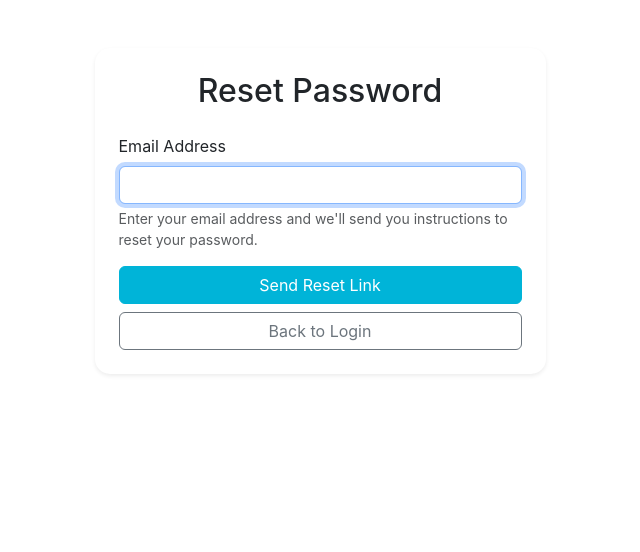
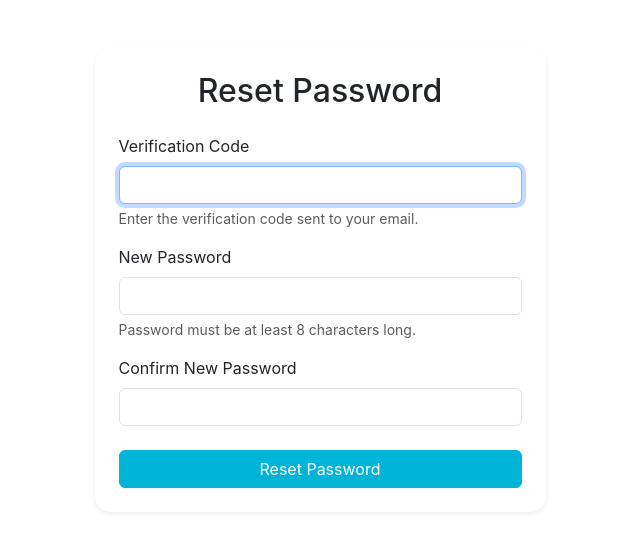
Before and after one commit to DangeloV-2025/AccessPoint_V3, a Flask app: page /reset-password in a window 1280 px wide. Shown: the part 72-624 px from the top of the page, without its empty margins (320-960 px from the left). Run offline with Flask 3, Linux system fonts and the light colour scheme; parts of the project's set-up code (start-up, migrations or seed data) failed here and were passed over.

Commit message:
Forgot password attempt v7

```diff
--- a/app/routes/auth.py
+++ b/app/routes/auth.py
@@ -181,118 +181,50 @@ def forgot_password():
     if request.method == 'POST':
         email = request.form.get('email')
         try:
-            # Send password reset email through Supabase
-            result = supabase.auth.reset_password_email(email)
-            flash('Password reset link has been sent to your email.', 'success')
-            return redirect(url_for('auth.login'))
+            # Send OTP via email
+            result = supabase.auth.reset_password_for_email(email)
+            flash('A verification code has been sent to your email.', 'success')
+            # Pass email to next step
+            return redirect(url_for('auth.reset_password', email=email))
         except Exception as e:
             current_app.logger.error(f"Password reset error: {str(e)}")
-            flash('Error sending reset link. Please try again.', 'error')
+            flash('Error sending verification code. Please try again.', 'error')
 
     return render_template('auth/forgot_password.html')
 
 @auth_bp.route('/reset-password', methods=['GET', 'POST'])
-def reset_password_request():
-    """Handle password reset request"""
-    if request.method == 'POST':
-        email = request.form.get('email')
-        if not email:
-            flash('Please enter your email address.', 'error')
-            return redirect(url_for('auth.reset_password_request'))
+def reset_password():
+    """Handle OTP verification and password reset in one step"""
+    email = request.args.get('email')
 
-        try:
-            # Send reset password email
-            supabase.auth.reset_password_for_email(
-                email,
-                {
-                    "redirect_to": url_for('auth.set_new_password', _external=True)
-                }
-            )
-
-            flash('Check your email for password reset instructions.', 'success')
-            return redirect(url_for('auth.login'))
-
-        except Exception as e:
-            current_app.logger.error(f"Password reset error: {str(e)}")
-            flash('An error occurred. Please try again.', 'error')
-
-    return render_template('auth/reset_password_request.html')
-
-@auth_bp.route('/verify-otp', methods=['GET', 'POST'])
-def verify_otp():
-    """Handle OTP verification and password reset"""
     if request.method == 'POST':
         try:
+            email = request.form.get('email')
             otp = request.form.get('otp')
             new_password = request.form.get('new_password')
             confirm_password = request.form.get('confirm_password')
 
-            if not all([otp, new_password, confirm_password]):
+            if not all([email, otp, new_password, confirm_password]):
                 flash('Please fill in all fields.', 'error')
-                return redirect(url_for('auth.verify_otp'))
+                return redirect(url_for('auth.reset_password', email=email))
 
             if new_password != confirm_password:
                 flash('Passwords do not match.', 'error')
-                return redirect(url_for('auth.verify_otp'))
+                return redirect(url_for('auth.reset_password', email=email))
 
-            # Verify OTP and update password
+            # Verify OTP and reset password in one step
             result = supabase.auth.verify_otp({
-                "email": request.form.get('email'),
+                "email": email,
                 "token": otp,
-                "type": "recovery"
-            })
-
-            if result:
-                # Update password
-                supabase.auth.update_user({"password": new_password})
-                flash('Your password has been updated successfully. Please log in.', 'success')
-                return redirect(url_for('auth.login'))
-
-        except Exception as e:
-            current_app.logger.error(f"OTP verification error: {str(e)}")
-            flash('Invalid code or expired link. Please try again.', 'error')
-
-    return render_template('auth/verify_otp.html')
-
-@auth_bp.route('/auth/set-new-password', methods=['GET', 'POST'])
-def set_new_password():
-    """Handle setting new password after reset"""
-    # Get the access token from the URL
-    access_token = request.args.get('access_token')
-    refresh_token = request.args.get('refresh_token')
-
-    if not access_token:
-        flash('Invalid or expired password reset link.', 'error')
-        return redirect(url_for('auth.login'))
-
-    if request.method == 'POST':
-        try:
-            new_password = request.form.get('password')
-            confirm_password = request.form.get('confirm_password')
-
-            if not new_password or not confirm_password:
-                flash('Please enter and confirm your new password.', 'error')
-                return redirect(url_for('auth.set_new_password', access_token=access_token))
-
-            if new_password != confirm_password:
-                flash('Passwords do not match.', 'error')
-                return redirect(url_for('auth.set_new_password', access_token=access_token))
-
-            # Set the session with the access token
-            supabase.auth.set_session(access_token, refresh_token)
-
-            # Update the user's password
-            supabase.auth.update_user({
-                "password": new_password
+                "type": "recovery",
+                "new_password": new_password
             })
 
             flash('Your password has been updated successfully. Please log in.', 'success')
             return redirect(url_for('auth.login'))
 
         except Exception as e:
-            current_app.logger.error(f"Password update error: {str(e)}")
-            flash('An error occurred while updating your password.', 'error')
-            return redirect(url_for('auth.set_new_password', access_token=access_token))
+            current_app.logger.error(f"Password reset error: {str(e)}")
+            flash('Invalid code or expired link. Please try again.', 'error')
 
-    # Pass the access token to the template so it can be included in the form
-    return render_template('auth/set_new_password.html', access_token=access_token)
+    return render_template('auth/reset_password.html', email=email)
--- a/app/templates/auth/reset_password.html
+++ b/app/templates/auth/reset_password.html
@@ -1,6 +1,6 @@
 {% extends "base.html" %}
 
-{% block title %}Set New Password{% endblock %}
+{% block title %}Reset Password{% endblock %}
 
 {% block content %}
 <div class="container py-5">
@@ -8,31 +8,50 @@
         <div class="col-md-6 col-lg-5">
             <div class="card shadow-sm">
                 <div class="card-body p-4">
-                    <h2 class="text-center mb-4">Set New Password</h2>
+                    <h2 class="text-center mb-4">Reset Password</h2>
 
                     <form method="POST">
+                        <input type="hidden" name="email" value="{{ email }}">
+
                         <div class="mb-3">
-                            <label for="password" class="form-label">New Password</label>
-                            <input type="password"
+                            <label for="otp" class="form-label">Verification Code</label>
+                            <input type="text"
                                    class="form-control"
-                                   id="password"
-                                   name="password"
+                                   id="otp"
+                                   name="otp"
                                    required
                                    autofocus>
+                            <div class="form-text">
+                                Enter the verification code sent to your email.
+                            </div>
                         </div>
 
                         <div class="mb-3">
-                            <label for="password_confirm" class="form-label">Confirm Password</label>
+                            <label for="new_password" class="form-label">New Password</label>
                             <input type="password"
                                    class="form-control"
-                                   id="password_confirm"
-                                   name="password_confirm"
-                                   required>
+                                   id="new_password"
+                                   name="new_password"
+                                   required
+                                   minlength="8">
+                            <div class="form-text">
+                                Password must be at least 8 characters long.
+                            </div>
                         </div>
 
-                        <div class="d-grid gap-2">
+                        <div class="mb-4">
+                            <label for="confirm_password" class="form-label">Confirm New Password</label>
+                            <input type="password"
+                                   class="form-control"
+                                   id="confirm_password"
+                                   name="confirm_password"
+                                   required
+                                   minlength="8">
+                        </div>
+
+                        <div class="d-grid">
                             <button type="submit" class="btn btn-primary">
-                                Update Password
+                                Reset Password
                             </button>
                         </div>
                     </form>
@@ -45,13 +64,18 @@
 {% block extra_js %}
 <script>
 document.querySelector('form').addEventListener('submit', function(e) {
-    const password = document.getElementById('password').value;
-    const confirm = document.getElementById('password_confirm').value;
+    const password = document.getElementById('new_password').value;
+    const confirm = document.getElementById('confirm_password').value;
 
     if (password !== confirm) {
         e.preventDefault();
         alert('Passwords do not match!');
     }
+
+    if (password.length < 8) {
+        e.preventDefault();
+        alert('Password must be at least 8 characters long!');
+    }
 });
 </script>
 {% endblock %}
```
